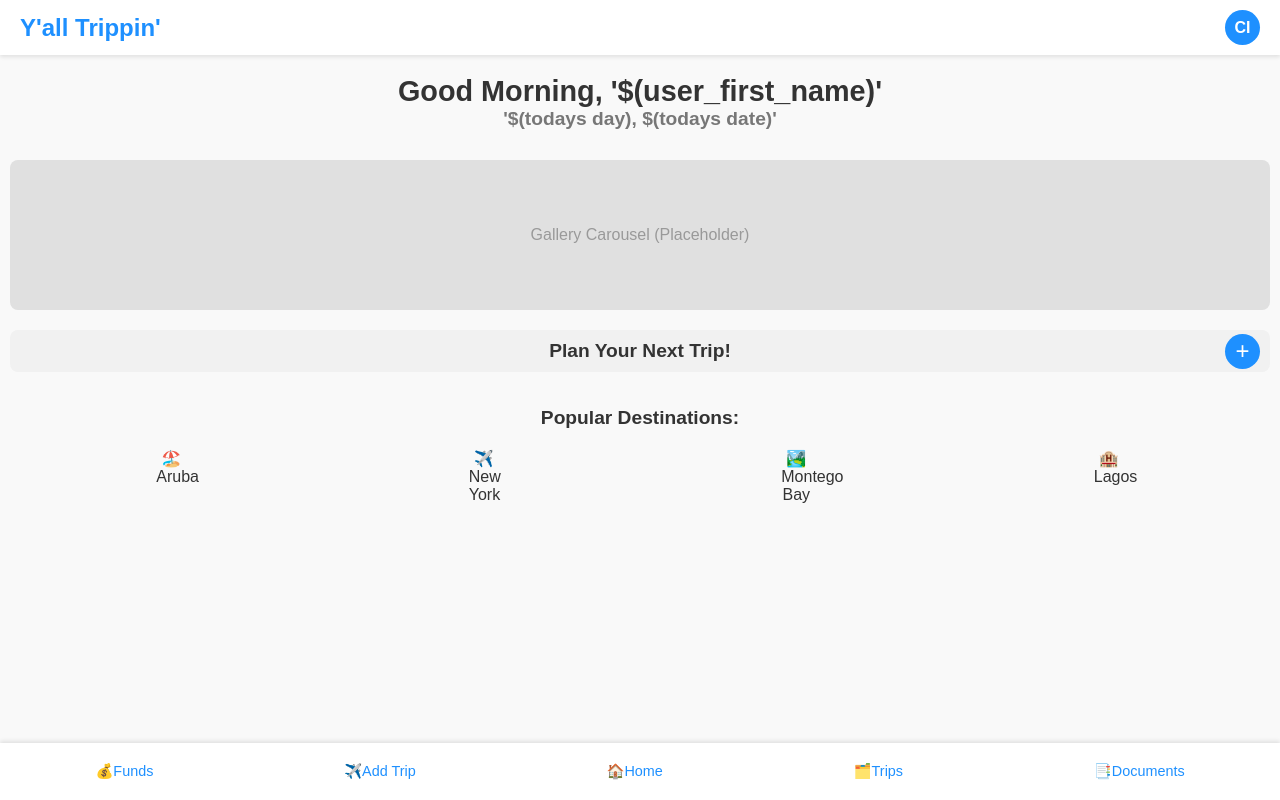
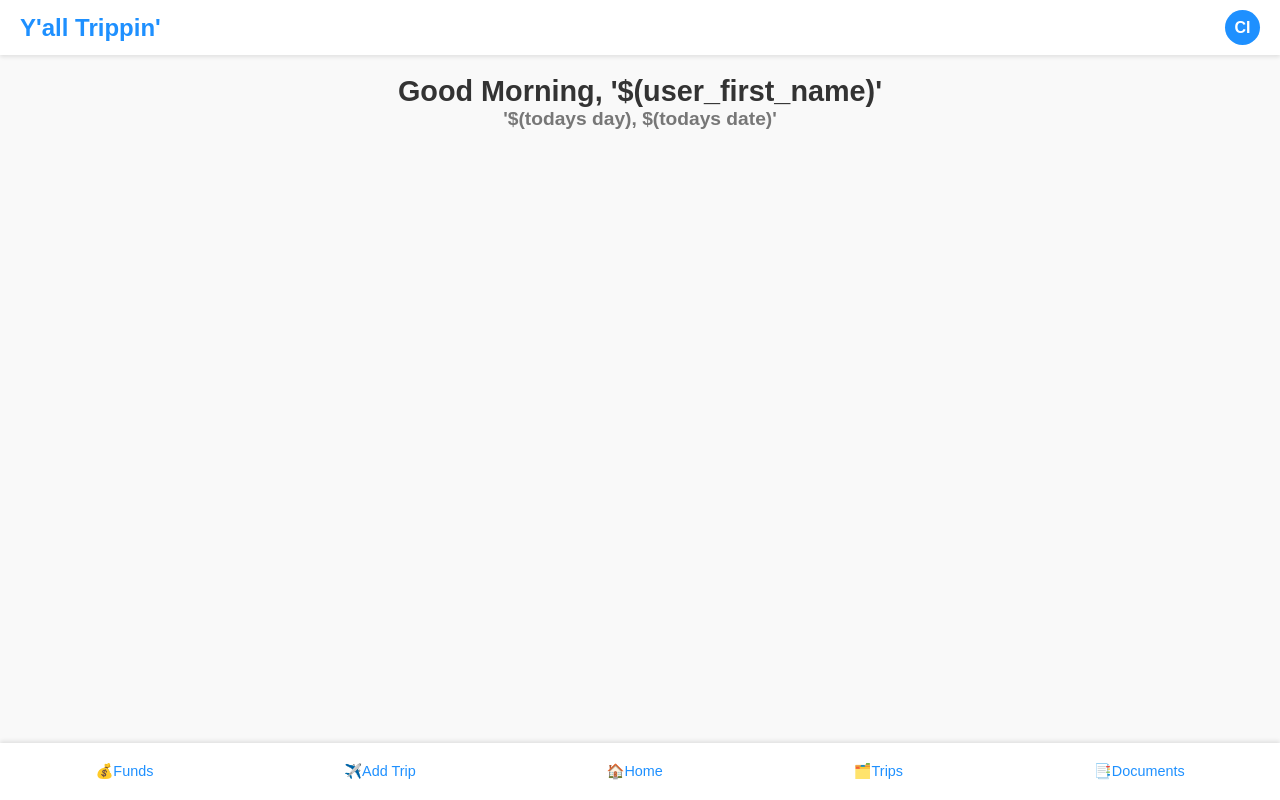
Before and after one commit to ciromuanya/yall-trippin, a React (Create React App) app: page / in a window 1280 px wide. Built offline with nearby package versions, Linux system fonts and the light colour scheme.

Commit message:
changed app.js to handle intreoduction of routes

```diff
--- a/src/App.js
+++ b/src/App.js
@@ -1,24 +1,26 @@
-import logo from './logo.svg';
-import './App.css';
-import Header from './components/Header';
-import Welcome from './components/Welcome';
-import Gallery from './components/Gallery';
-import PlanTrip from './components/PlanTrip';
-import PopularDestinations from './components/PopularDestinations';
-import BottomNav from './components/BottomNav';
+import "./App.css";
 
+import { BrowserRouter as Router, Route, Routes } from "react-router-dom";
 
+import Header from "./components/Header";
+import Welcome from "./components/Welcome";
+import Gallery from "./components/Gallery";
+import PlanTrip from "./components/PlanTrip";
+import PopularDestinations from "./components/PopularDestinations";
+import BottomNav from "./components/BottomNav";
 
 function App() {
   return (
-    <div>
+    <Router>
       <Header />
-      <Welcome />
-      <Gallery />
-      <PlanTrip />
-      <PopularDestinations />
+      <Routes>
+        <Route path="/" element={<Welcome />} />
+        <Route path="/gallery" element={<Gallery />} />
+        <Route path="/plan-trip" element={<PlanTrip />} />
+        <Route path="/popular-destinations" element={<PopularDestinations />} />
+      </Routes>
       <BottomNav />
-    </div>
+    </Router>
   );
 }
 
```
